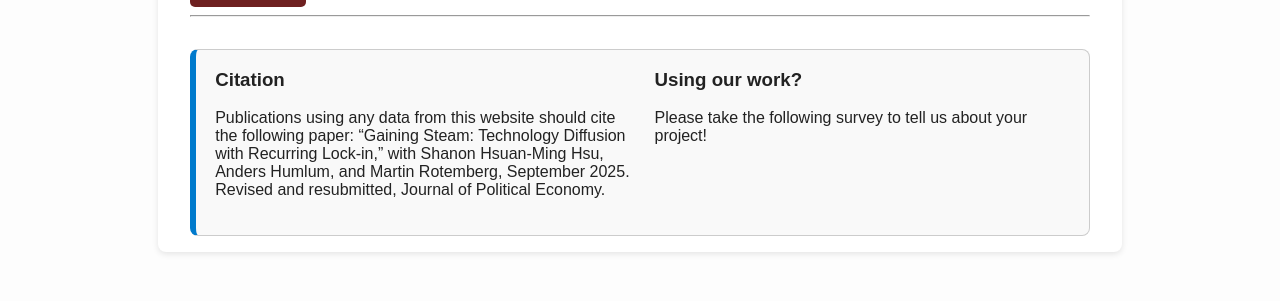
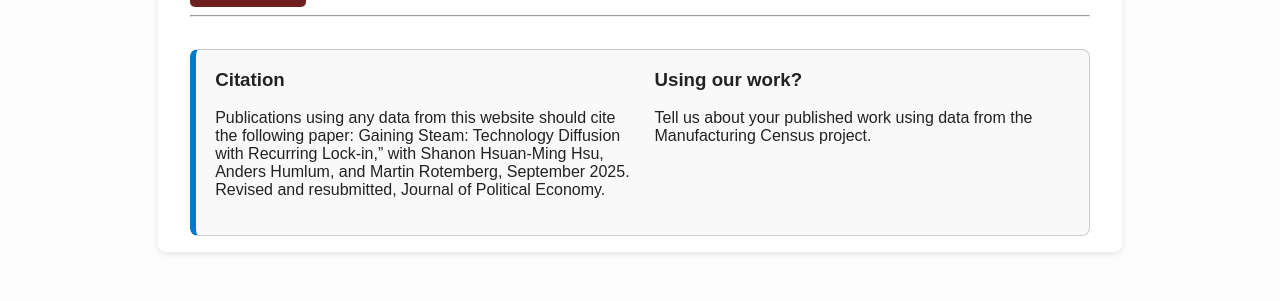
Before and after one commit to allen-otterstrom/CMF_data, a Jekyll site: the page built from about.md, in a window 1280 px wide. Shown: the part 1626-1927 px from the top of the page. Built offline with Jekyll 4.4.1, drawn with Linux system fonts in a browser that asks for light colours.

Commit message:
Update about.md

```diff
--- a/about.md
+++ b/about.md
@@ -75,14 +75,14 @@
     <p>
       Publications using any data from this website should cite the following paper:
 
-“Gaining Steam: Technology Diffusion with Recurring Lock-in,” with Shanon Hsuan-Ming Hsu, Anders Humlum, and Martin Rotemberg, September 2025. Revised and resubmitted, Journal of Political Economy.
+Gaining Steam: Technology Diffusion with Recurring Lock-in,” with Shanon Hsuan-Ming Hsu, Anders Humlum, and Martin Rotemberg, September 2025. Revised and resubmitted, Journal of Political Economy.
     </p>
   </div>
 
   <div>
     <h3 style="margin-top: 0;">Using our work?</h3>
     <p>
-      Please take the following survey to tell us about your project!
+      Tell us about your published work using data from the Manufacturing Census project.
     </p>
   </div>
 
```
